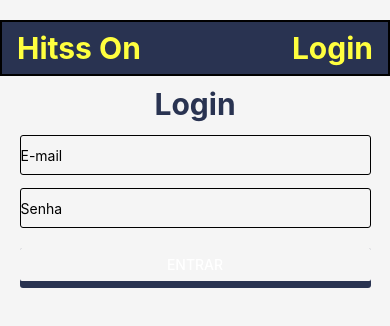
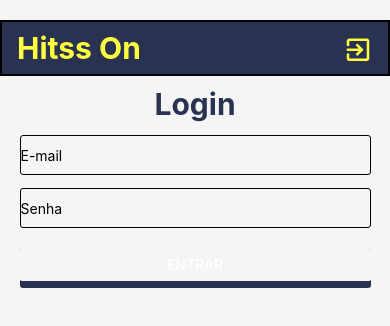
Before and after one commit to gussfer/hitss-on-mobile, a React Native app: screen /Login in a window 390 px wide. Shown: the top 326 px of the page. Built offline with nearby package versions, Linux system fonts and the light colour scheme; no server answers.

Commit message:
add-home-page-icons

```diff
--- a/App.js
+++ b/App.js
@@ -22,7 +22,6 @@
         </Stack.Navigator>
       </NavigationContainer>
     </MainContextProvider>
-
   );
 
 
--- a/components/GenericList.js
+++ b/components/GenericList.js
@@ -1,6 +1,7 @@
 import { StyleSheet, FlatList, View, Text, TouchableOpacity} from 'react-native';
 import React from 'react';
 import {Collapse,CollapseHeader, CollapseBody} from 'accordion-collapse-react-native';
+import Icon from "react-native-vector-icons/SimpleLineIcons"
 
 /*
  Ternário - condição ? express 1 : express 2
@@ -13,18 +14,22 @@
 //Const associada a a FlatList
  const renderItem = ({item}) => (
    <Collapse>
-
      <CollapseHeader>
           <View style={styles.item}>
               <TouchableOpacity
                style={styles.itemTitle}
-                  onLongPress={() => navigation.navigate('Login')}
-              >
+               onPress={() => navigation.navigate('Login')}>
+                 <View style={{
+    borderWidth: 2,
+    borderColor: "rgba(255, 255, 63, .2)",
+    borderRadius: 3,
+  }}>
                   <Text style={styles.itemTitle}>
                     {item[field]}
                   </Text>
+                 </View>
               </TouchableOpacity>
-                <Text style={styles.sideIcon}>|||</Text>
+                  <Icon name="menu" style={styles.sideIcon}/>
           </View>
      </CollapseHeader>
      <CollapseBody style={styles.itemBody}>
@@ -52,6 +57,7 @@
     itemTitle: {
       color: "#ffff3f",
       fontSize: 20,
+      margin: 5
     },
     sideIcon: {
       color: "#ffff3f",
@@ -62,10 +68,11 @@
       width: 300,
       borderRadius: 3,
       margin: 4,
-      padding: 20,
+      padding: 15,
       backgroundColor: "#293351",
       justifyContent: "space-between",
       flexDirection: "row",
+      alignItems: "center",
 
       },
     itemBody: {
--- a/components/NavBar.js
+++ b/components/NavBar.js
@@ -1,19 +1,13 @@
 import React from 'react';
 import { StyleSheet, Text, View, Button} from 'react-native';
+import Icon from "react-native-vector-icons/MaterialCommunityIcons"
+
 
 export default function NavBar({navigation}) {
     return (
         <View style={StyledNav.bar}>
             <Text style={StyledNav.logo} onPress={() => navigation.navigate('Home')}>Hitss On</Text>
-            <Text style={StyledNav.login} onPress={() => navigation.navigate('Login')}>Login</Text>
-
-            {/* <View style={StyledNav.button}>
-                <Button
-                    title={"Login"}
-                    color={"#ffff3f"}
-                    onPress={() => navigation.navigate('Login')}
-                    />
-            </View> */}
+            <Icon name="login-variant"style={StyledNav.login} onPress={() => navigation.navigate('Login')}/>
         </View>
   );
 }
@@ -37,11 +31,10 @@
     },
     login: {
         color: "#ffff3f",
-
         textAlign: "center",
         fontSize: 30,
         fontWeight: "bold",
+        marginTop: 5,
         marginRight: 15,
-
       }
 })
--- a/package.json
+++ b/package.json
@@ -21,6 +21,7 @@
     "react-native": "0.64.3",
     "react-native-safe-area-context": "3.3.2",
     "react-native-screens": "~3.10.1",
+    "react-native-vector-icons": "^9.1.0",
     "react-native-web": "0.17.1",
     "url": "^0.11.0"
   },
```
Also changed, not shown: 2 other files (tests, documents, lock files or other folders). Lines whose indentation alone changed are shown as unchanged.
